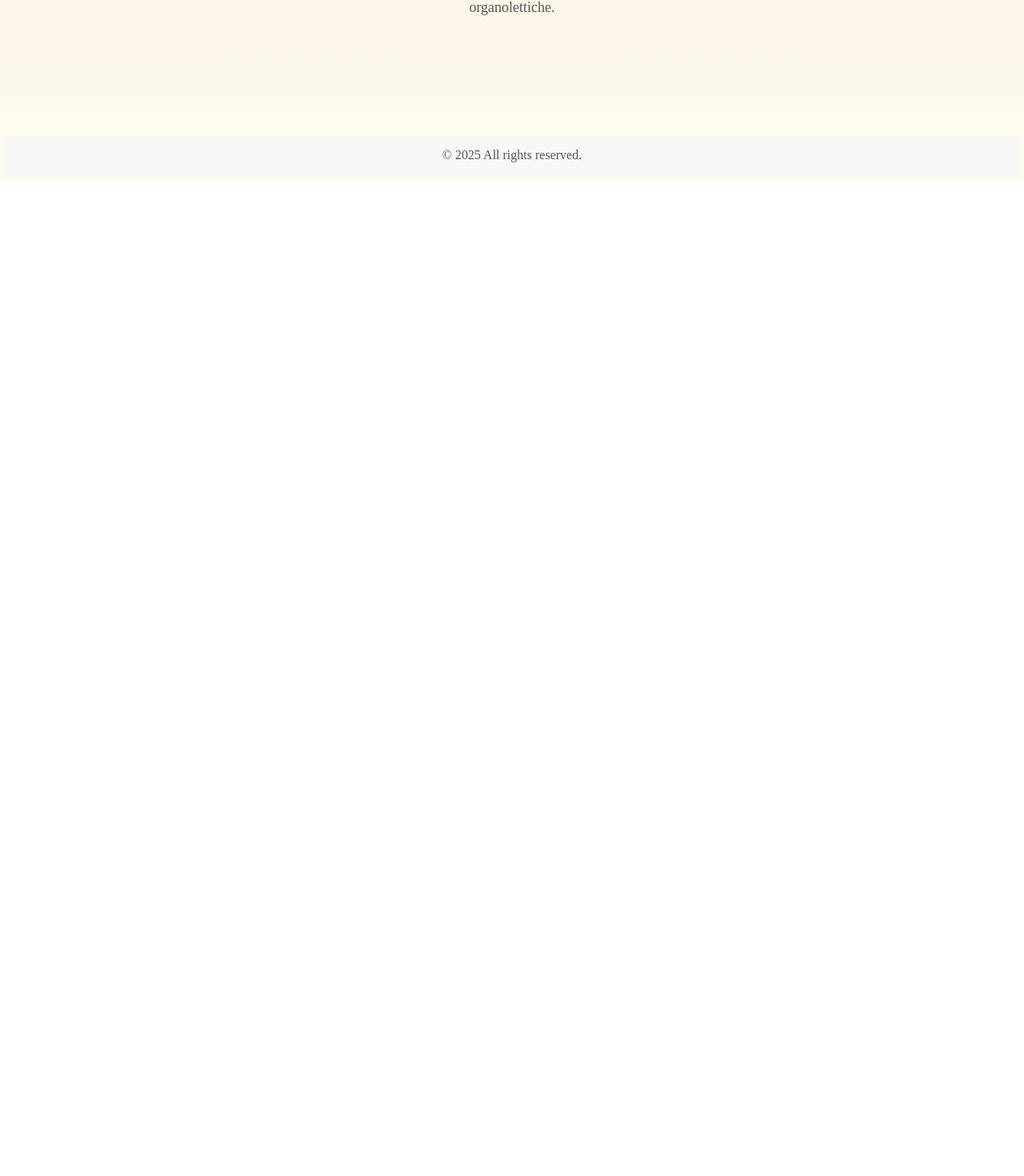
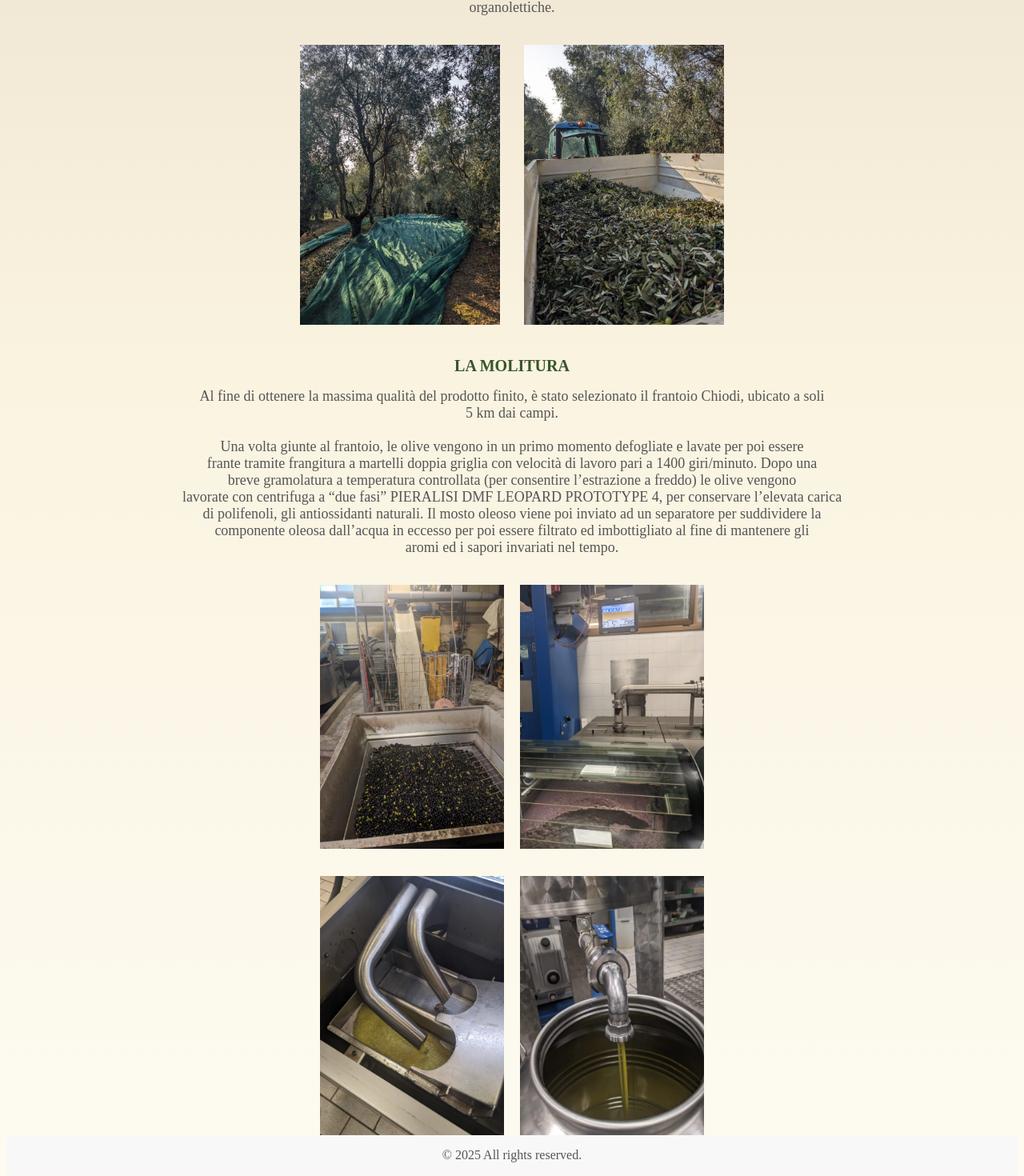
Before and after one commit to GiuseppeSonny/NicodemiProject, a React (Vite) app: page /production in a window 1280 px wide. Shown: the part 573-2043 px from the top of the page at 80% size. Before the commit the page ends 800 px from the top, so only its background shows below. Built offline with nearby package versions, Linux system fonts and the light colour scheme.

Commit message:
Aggiunto pagina produzione

```diff
--- a/src/componets/Header/header.module.scss
+++ b/src/componets/Header/header.module.scss
@@ -14,6 +14,7 @@
     list-style: none;
     padding-right: 20px;
 
+
     a {
       color: rgb(0, 100, 0);
     }
--- a/src/pages/production/Production.jsx
+++ b/src/pages/production/Production.jsx
@@ -25,16 +25,85 @@ const Production = () => {
       <h1 className={styles.title}>LA RACCOLTA</h1>
       <p className={styles.paragraph}>
         Il periodo di raccolta si svolge nei mesi di ottobre e novembre, a
-        seconda delle condizioni climatiche e del <br />punto di maturazione delle
-        olive al fine di ottenere un gusto bilanciato e delicato al palato. <br /> La
-        raccolta, per arrecare il minor danno possibile alle piante, è
-        realizzata manualmente da personale <br />specializzato. <br />La modalità non è
-        cambiata nel corso dei secoli: attraverso bacchiatori, oggi meccanici,
-        le olive vengono <br />fatte cadere su reti precedentemente disposte alla base
-        dell’albero. A fine giornata le olive raccolte <br /> vengono portate al
-        frantoio dove entro 12 ore vengono molite, per mantenere integre le
-        qualità <br />organolettiche.
+        seconda delle condizioni climatiche e del <br />
+        punto di maturazione delle olive al fine di ottenere un gusto bilanciato
+        e delicato al palato. <br /> La raccolta, per arrecare il minor danno
+        possibile alle piante, è realizzata manualmente da personale <br />
+        specializzato. <br />
+        La modalità non è cambiata nel corso dei secoli: attraverso bacchiatori,
+        oggi meccanici, le olive vengono <br />
+        fatte cadere su reti precedentemente disposte alla base dell’albero. A
+        fine giornata le olive raccolte <br /> vengono portate al frantoio dove
+        entro 12 ore vengono molite, per mantenere integre le qualità <br />
+        organolettiche.
       </p>
+      <div className={styles.imgContainer}>
+        <img
+          src="/src/assets/images/uliveto.jpg"
+          alt="uliveto"
+          width={250}
+          height={350}
+        />
+        <img
+          src="/src/assets/images/raccolta.jpg"
+          alt="raccolta"
+          width={250}
+          height={350}
+        />
+      </div>
+
+      <h1 className={styles.title}>LA MOLITURA</h1>
+      <p className={styles.paragraph}>
+        Al fine di ottenere la massima qualità del prodotto finito, è stato
+        selezionato il frantoio Chiodi, ubicato a soli <br />5 km dai campi.
+        <br /> <br />
+        Una volta giunte al frantoio, le olive vengono in un primo momento
+        defogliate e lavate per poi essere <br /> frante tramite frangitura a
+        martelli doppia griglia con velocità di lavoro pari a 1400 giri/minuto.
+        Dopo una <br /> breve gramolatura a temperatura controllata (per
+        consentire l’estrazione a freddo) le olive vengono <br /> lavorate con
+        centrifuga a “due fasi” PIERALISI DMF LEOPARD PROTOTYPE 4, per
+        conservare l’elevata carica <br />
+        di polifenoli, gli antiossidanti naturali. Il mosto oleoso viene poi
+        inviato ad un separatore per suddividere la <br />
+        componente oleosa dall’acqua in eccesso per poi essere filtrato ed
+        imbottigliato al fine di mantenere gli <br />
+        aromi ed i sapori invariati nel tempo.
+      </p>
+      <div className={styles.imgWrapper}>
+        <div className={styles.item}>
+          <img
+            src="/src/assets/images/lavorazione.jpg"
+            alt="lavorazione"
+            width={230}
+            height={330}
+          />
+        </div>
+        <div className={styles.item}>
+          <img
+            src="/src/assets/images/impianto.jpg"
+            alt="impianto"
+            width={230}
+            height={330}
+          />
+        </div>
+        <div className={styles.item}>
+          <img
+            src="/src/assets/images/attrezzatura.jpg"
+            alt="attrezzatura"
+            width={230}
+            height={330}
+          />
+        </div>
+        <div className={styles.item}>
+          <img
+            src="/src/assets/images/contenitore.jpg"
+            alt="contenitore"
+            width={230}
+            height={330}
+          />
+        </div>
+      </div>
     </div>
   );
 };
--- a/src/pages/production/production.module.scss
+++ b/src/pages/production/production.module.scss
@@ -16,3 +16,25 @@
 .lineHeight {
   line-height: 3rem;
 }
+
+.imgContainer {
+  display: flex;
+  align-items: center;
+  justify-content: center;
+  gap: 30px;
+  margin-top: 20px;
+}
+
+.imgWrapper {
+  display: flex;
+  flex-wrap: wrap;
+  justify-content: center;
+  margin: auto;
+  gap: 20px;
+  max-width: 40vw;
+}
+
+.imgWrapper img {
+  margin-top: 20px;
+  margin-bottom: -10px;
+}
```
